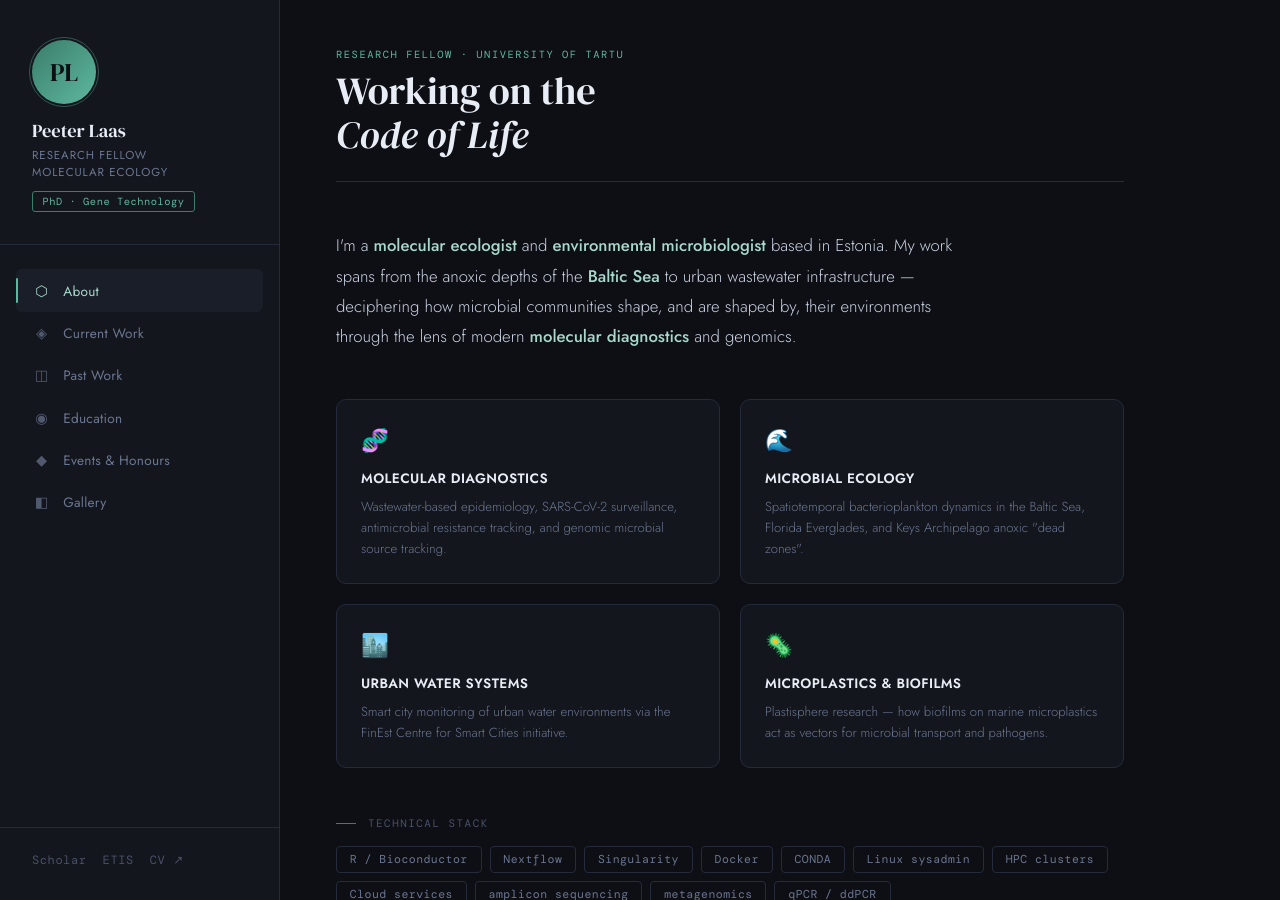
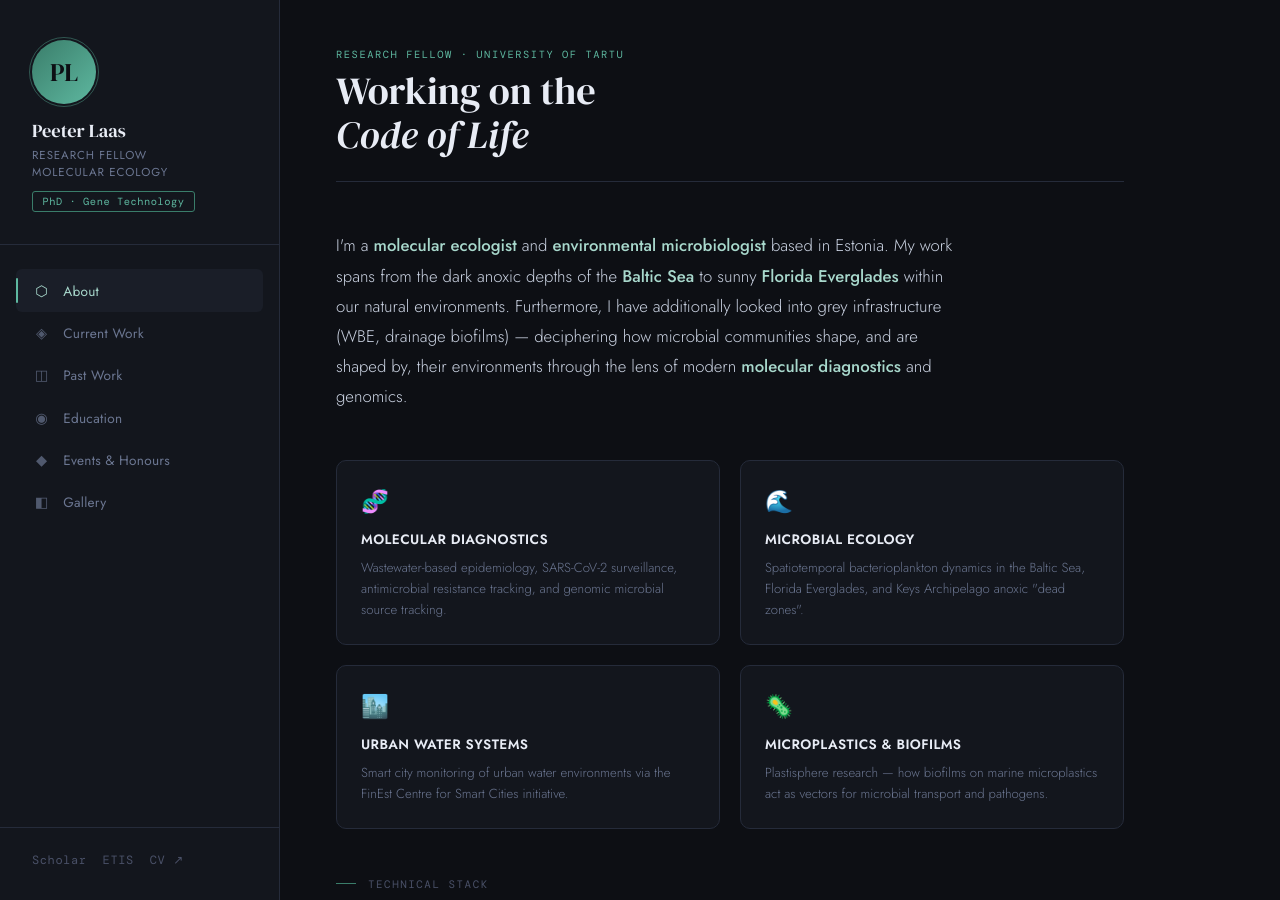
Before and after one commit to PeeterLaas/PeeterLaas.github.io, a Jekyll site: the page index.html, which Jekyll copies as it is, in a window 1280 px wide and 900 px high. Built offline with Jekyll 4.4.1, drawn with Linux system fonts in a browser that asks for light colours; some web fonts are replaced.

Commit message:
Update index.html

```diff
--- a/index.html
+++ b/index.html
@@ -654,8 +654,8 @@
 
     <p class="hero-intro">
       I'm a <strong>molecular ecologist</strong> and <strong>environmental microbiologist</strong> based in Estonia.
-      My work spans from the anoxic depths of the <strong>Baltic Sea</strong> to urban wastewater infrastructure —
-      deciphering how microbial communities shape, and are shaped by, their environments through the lens of modern
+      My work spans from the dark anoxic depths of the <strong>Baltic Sea</strong> to sunny <strong>Florida Everglades</strong> within our natural environments.
+      Furthermore, I have additionally looked into grey infrastructure (WBE, drainage biofilms)  — deciphering how microbial communities shape, and are shaped by, their environments through the lens of modern
       <strong>molecular diagnostics</strong> and genomics.
     </p>
 
```
